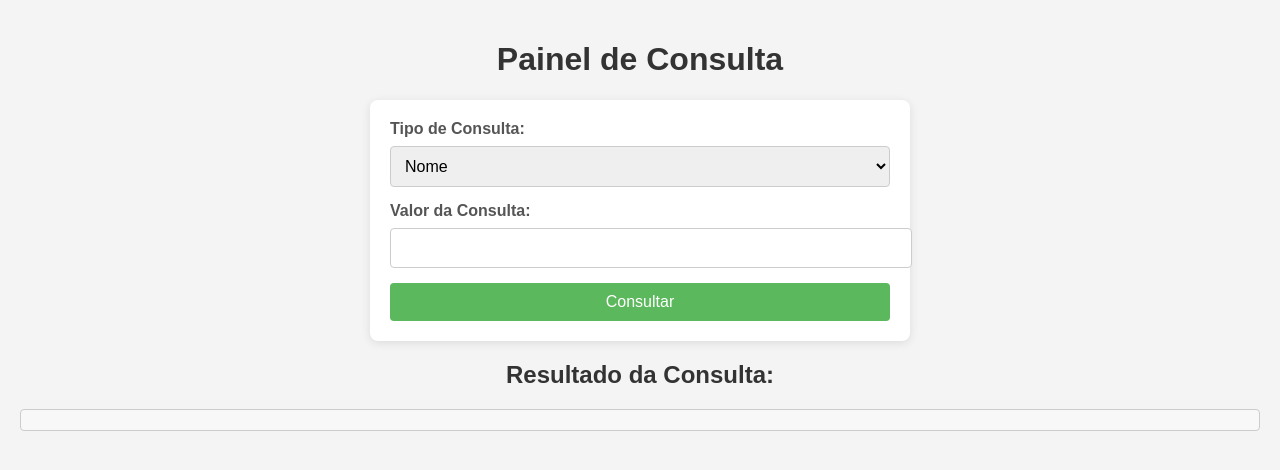
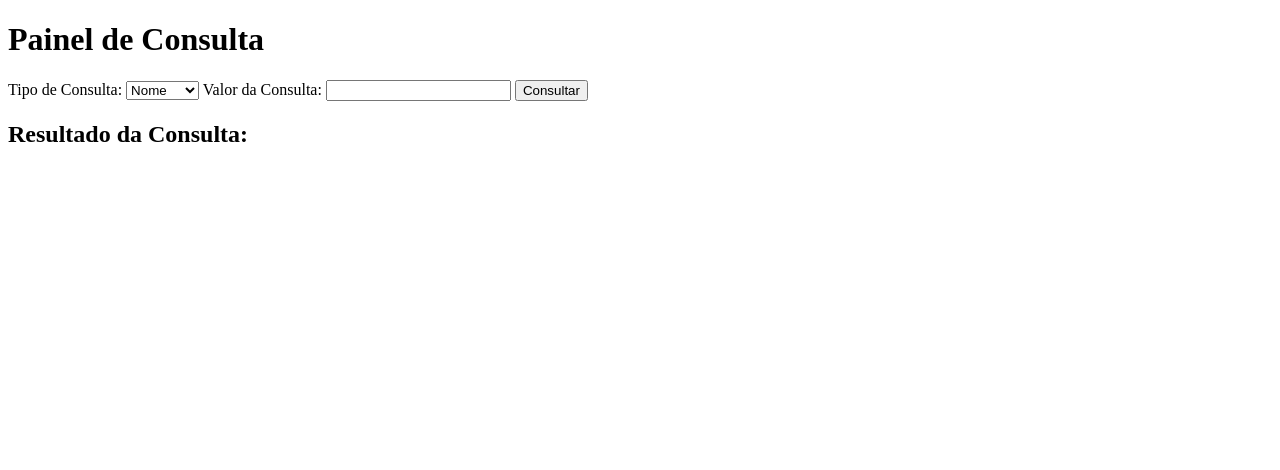
Before and after one commit to AleehZx/AleehZx, a plain HTML site: page index.html in a window 1280 px wide. Drawn offline with Linux system fonts and the light colour scheme.

Commit message:
Update index.html

```diff
--- a/index.html
+++ b/index.html
@@ -5,72 +5,7 @@
     <meta name="viewport" content="width=device-width, initial-scale=1.0">
     <title>Painel de Consulta</title>
     <link rel="stylesheet" href="https://cdnjs.cloudflare.com/ajax/libs/font-awesome/5.15.4/css/all.min.css">
-    <style>
-        body {
-            font-family: Arial, sans-serif;
-            background-color: #f4f4f4;
-            margin: 0;
-            padding: 20px;
-        }
 
-        h1 {
-            text-align: center;
-            color: #333;
-        }
-
-        form {
-            background: #fff;
-            padding: 20px;
-            border-radius: 8px;
-            box-shadow: 0 2px 10px rgba(0, 0, 0, 0.1);
-            max-width: 500px;
-            margin: auto;
-        }
-
-        label {
-            display: block;
-            margin-bottom: 8px;
-            font-weight: bold;
-            color: #555;
-        }
-
-        select, input[type="text"] {
-            width: 100%;
-            padding: 10px;
-            margin-bottom: 15px;
-            border: 1px solid #ccc;
-            border-radius: 4px;
-            font-size: 16px;
-        }
-
-        button {
-            background-color: #5cb85c;
-            color: white;
-            padding: 10px;
-            border: none;
-            border-radius: 4px;
-            cursor: pointer;
-            font-size: 16px;
-            width: 100%;
-        }
-
-        button:hover {
-            background-color: #4cae4c;
-        }
-
-        h2 {
-            color: #333;
-            text-align: center;
-        }
-
-        pre {
-            background: #f8f8f8;
-            border: 1px solid #ccc;
-            border-radius: 4px;
-            padding: 10px;
-            overflow-x: auto;
-        }
-    </style>
     <script src="https://www.google.com/recaptcha/api.js?render=6LdROnUqAAAAAHQ0Q2_nIJ7BLrVwhYvyXS6iGWbQ"></script>
     <script>
         async function consultar() {
```
